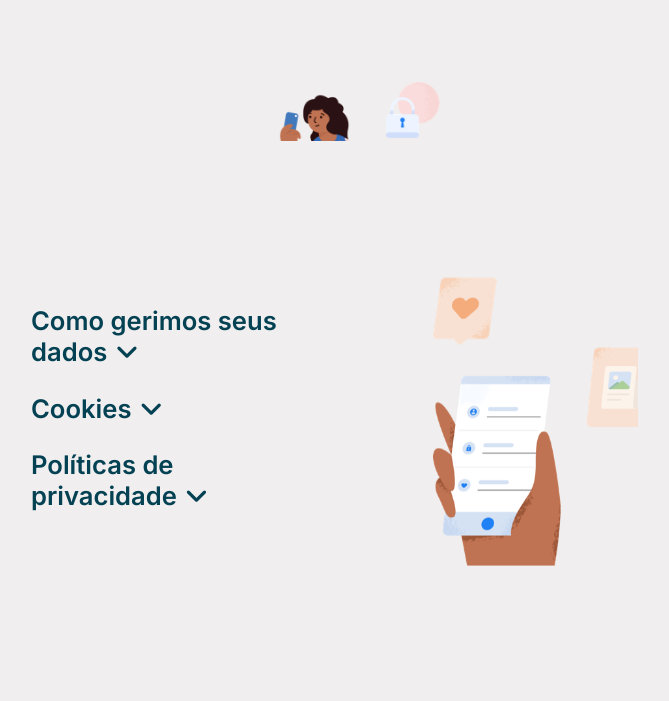
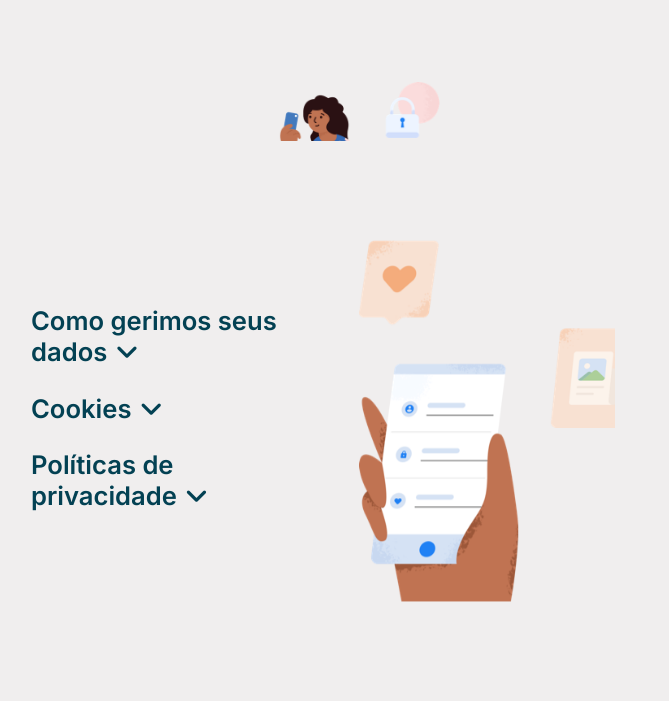
Before and after one commit to Kn0ckBr0t/Kn0ckBr0t.github.io, a PHP site: page /privacy-and-cookies.html in a window 1280 px wide. Shown: the part 780-1481 px from the top of the page, without its empty margins (481-1150 px from the left). Run offline with PHP 8.4, Linux system fonts and the light colour scheme; some libraries are stand-ins or nearby versions; some web fonts are replaced.

Commit message:
Pequenas alterações na home

```diff
--- a/components/privacy-and-cookies/privacy-and-cookies.css
+++ b/components/privacy-and-cookies/privacy-and-cookies.css
@@ -196,9 +196,9 @@ body {
 .lgpd {
     background-color: #f0eeee;
     background-image: url(../../assets/images/bodyphone.png);
-    background-size: 16%;
+    background-size: 20%;
     background-repeat: no-repeat;
-    background-position: center right 15%;
+    background-position: center right 18%;
     height: 70vh;
     display: flex;
     justify-content: center;
@@ -215,6 +215,7 @@ body {
     font-family: "Inter", sans-serif;
     font-optical-sizing: auto;
     font-weight: 600;
+    width: 100%;
     font-size: 1.6em;
     font-style: normal;
     color: var(--azul-escuro);
```
Also changed, not shown: index.html (+7 -6 lines).
